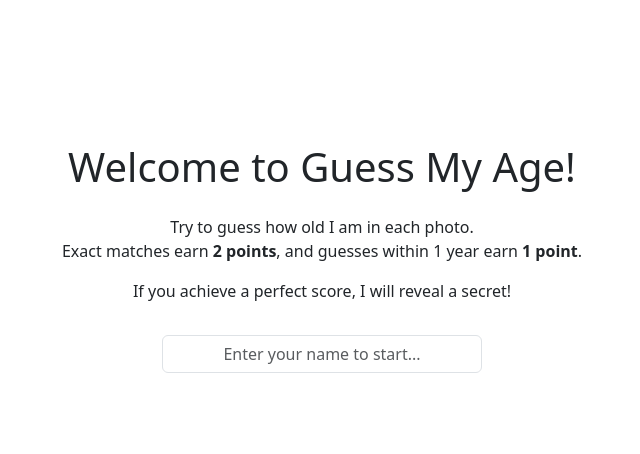
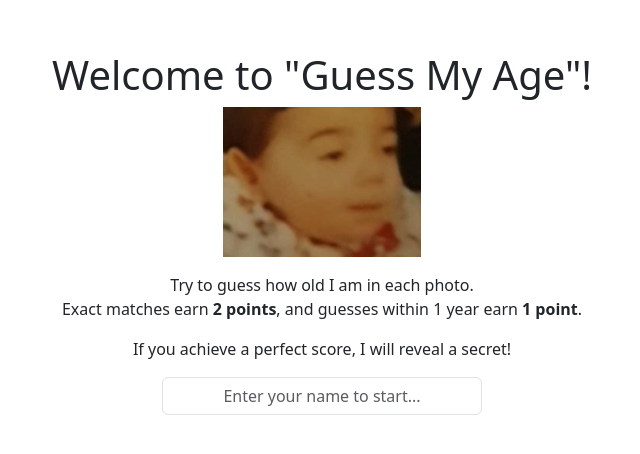
Before and after one commit to PepperSwan/birthday-app, a React (Create React App) app: page / in a window 1280 px wide. Shown: the part 138-592 px from the top of the page, without its empty margins (318-958 px from the left). Built offline with nearby package versions, Linux system fonts and the light colour scheme.

Commit message:
introbanner

```diff
--- a/src/IntroScreen.js
+++ b/src/IntroScreen.js
@@ -3,13 +3,11 @@ import React from 'react';
 const IntroScreen = ({ onStart, userName, setUserName }) => {
   return (
     <div className="text-center d-flex flex-column align-items-center justify-content-center min-vh-100">
-        <h1>Welcome to Guess My Age!</h1>
-        <p></p>
+        <h1>Welcome to "Guess My Age"!</h1>
+        <img src={'/images/introbanner2.png'} alt="intro banner" className="img-fluid mb-3" style={{ maxHeight: '150px' }} />
         Try to guess how old I am in each photo.
         <p>Exact matches earn <b>2 points</b>, and guesses within 1 year earn <b>1 point</b>.</p>
         If you achieve a perfect score, I will reveal a secret!
-        <p></p>
-        {/*        <button className="btn btn-primary" onClick={onStart}>Start Game</button> */}
         <p></p>
         <input
             type="text"
@@ -23,6 +21,13 @@ const IntroScreen = ({ onStart, userName, setUserName }) => {
                 }
             }}
         />
+        <div style={{ minHeight: '50px' }}>
+          {userName.trim() && (
+            <button className="btn btn-primary" onClick={onStart}>
+                Start Game
+            </button>
+          )}
+        </div>
       </div>
   );
 };
```
Also changed, not shown: public/images/introbanner1.png (added), public/images/introbanner2.png (added).
